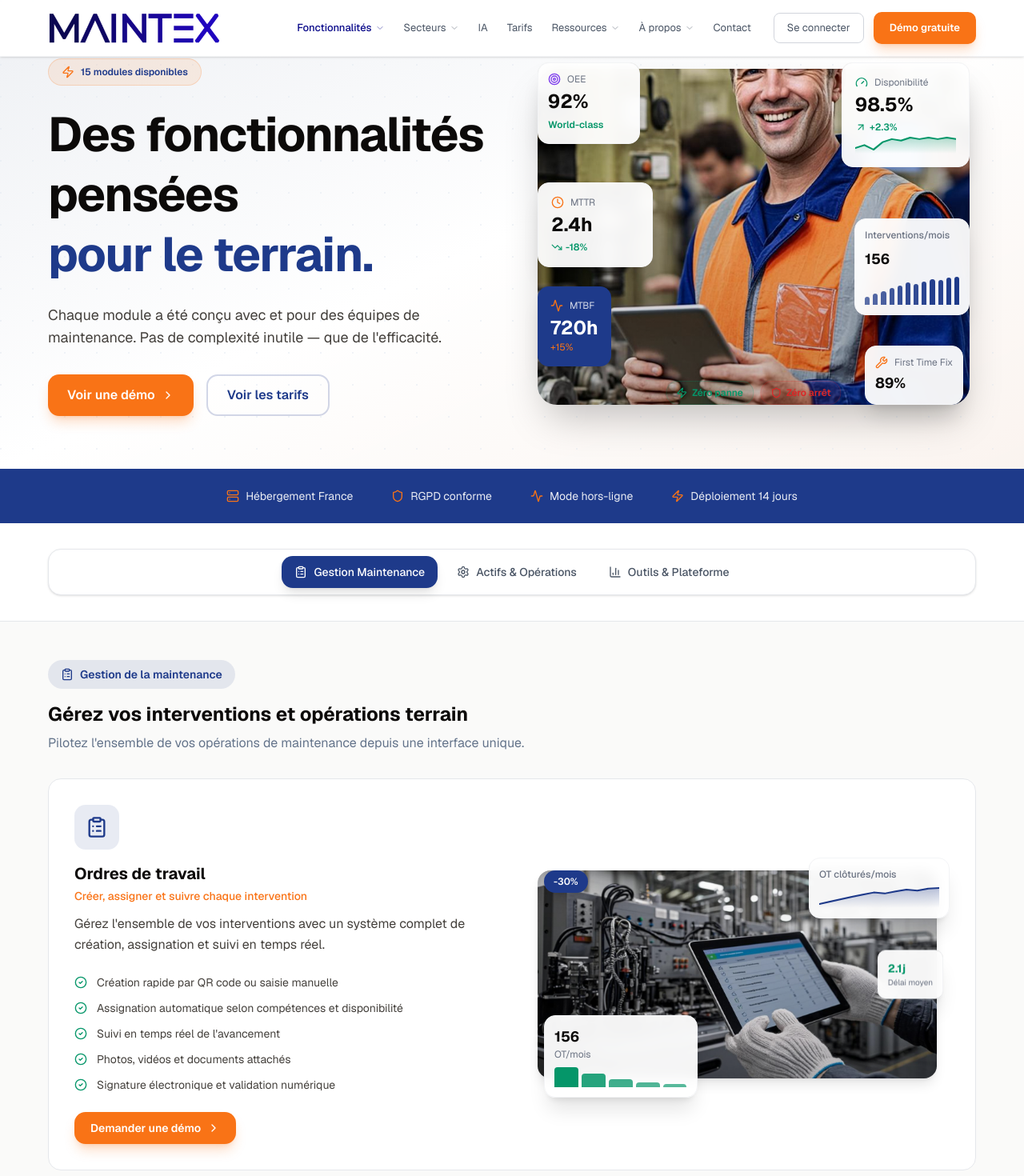
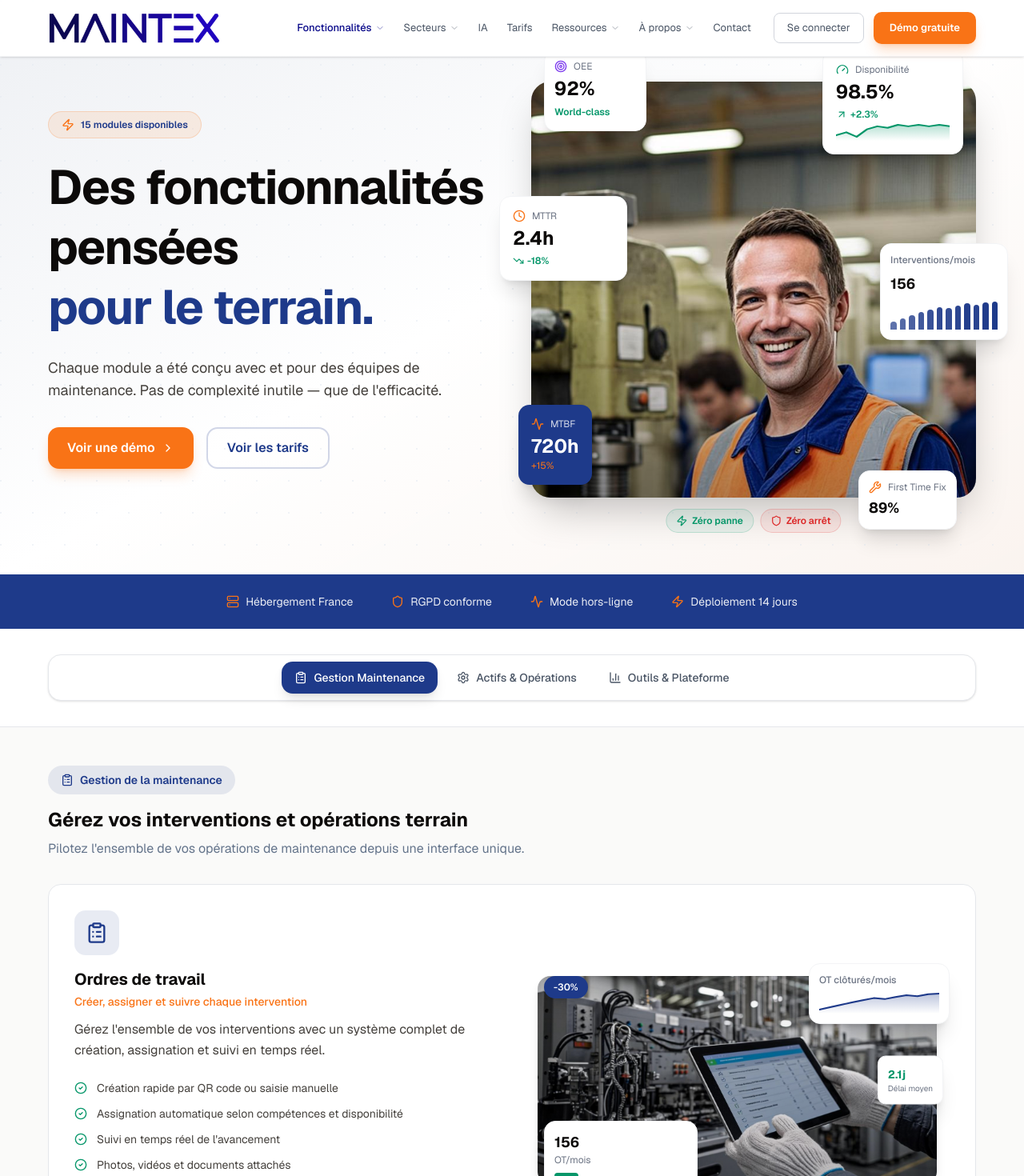
Before and after one commit to barryab12/site-maintex-koro, a Next.js app: page /fonctionnalites in a window 1280 px wide. Shown: the top 1470 px of the page at 80% size. Built offline with nearby package versions, Linux system fonts and the light colour scheme.

Commit message:
c11d35b0-e22b-4f9d-ad85-17bdfa4bcf77

```diff
--- a/src/app/fonctionnalites/page.tsx
+++ b/src/app/fonctionnalites/page.tsx
@@ -512,13 +512,13 @@ export default function FonctionnalitesPage() {
             </div>
 
             {/* Top Right - Line Chart Card */}
-            <div className="absolute top-2 right-0 bg-white/95 backdrop-blur-sm rounded-xl p-3 shadow-xl w-44 z-10 border border-gray-100">
+            <div className="absolute top-2 right-0 bg-white rounded-xl p-3 shadow-xl w-44 z-10 border border-gray-100">
               <div className="text-xs text-gray-500 mb-1 font-medium">{kpiData.chartLabel}</div>
               <MiniLineChartInline data={kpiData.chartData} color={feature.highlight ? '#F97316' : '#1E3A8A'} height={30} />
             </div>
 
             {/* Bottom Left - KPI Card with Bar Chart */}
-            <div className="absolute bottom-0 left-6 bg-white/95 backdrop-blur-sm rounded-xl p-3 shadow-xl w-48 z-10 border border-gray-100">
+            <div className="absolute bottom-0 left-6 bg-white rounded-xl p-3 shadow-xl w-48 z-10 border border-gray-100">
               {kpiData.kpis[0] && (
                 <div className="flex items-center gap-3 mb-2">
                   <div>
@@ -542,7 +542,7 @@ export default function FonctionnalitesPage() {
 
             {/* Right Middle - Additional KPI */}
             {kpiData.kpis[1] && (
-              <div className="absolute right-2 top-1/2 -translate-y-1/2 bg-white/95 backdrop-blur-sm rounded-lg p-3 shadow-xl z-10 border border-gray-100">
+              <div className="absolute right-2 top-1/2 -translate-y-1/2 bg-white rounded-lg p-3 shadow-xl z-10 border border-gray-100">
                 <div className={`text-sm font-bold ${kpiData.kpis[1].trend?.includes('-') ? 'text-[#059669]' : 'text-[#0C0A09]'}`}>
                   {kpiData.kpis[1].value}
                 </div>
@@ -594,20 +594,21 @@ export default function FonctionnalitesPage() {
             </div>
 
             {/* Hero Photo with Floating KPIs and Graphs */}
-            <div className="hidden lg:block relative py-4 px-2">
-              <div className="relative rounded-3xl overflow-hidden shadow-2xl w-full h-[420px]">
+            <div className="hidden lg:block relative py-8">
+              {/* Main Image Container */}
+              <div className="relative rounded-3xl overflow-visible shadow-2xl w-full h-[520px]">
                 <Image
                   src="/images/hero-fonctionnalites.jpg"
                   alt="Technicien maintenance avec tablette devant machine industrielle"
                   fill
-                  className="object-cover"
+                  className="object-cover object-top rounded-3xl"
                   priority
                 />
-                <div className="absolute inset-0 bg-gradient-to-t from-black/20 to-transparent" />
+                <div className="absolute inset-0 bg-gradient-to-t from-black/30 via-transparent to-transparent rounded-3xl" />
               </div>
 
-              {/* Top Left - OEE Badge */}
-              <div className="absolute top-2 left-2 bg-white/95 backdrop-blur-sm rounded-xl p-3 shadow-xl w-32 z-10 border border-gray-100">
+              {/* Top Left - OEE Badge - overlapping */}
+              <div className="absolute -top-2 left-4 bg-white rounded-xl p-3 shadow-xl w-32 z-10 border border-gray-100">
                 <div className="flex items-center gap-2 mb-1">
                   <Target className="w-4 h-4 text-[#7C3AED]" />
                   <span className="text-xs text-gray-500">OEE</span>
@@ -616,8 +617,8 @@ export default function FonctionnalitesPage() {
                 <span className="text-xs text-[#059669] font-semibold">World-class</span>
               </div>
 
-              {/* Top Right - Disponibilité with Chart */}
-              <div className="absolute top-2 right-2 bg-white/95 backdrop-blur-sm rounded-xl p-4 shadow-xl w-40 z-10 border border-gray-100">
+              {/* Top Right - Disponibilité with Chart - overlapping */}
+              <div className="absolute -top-2 right-4 bg-white rounded-xl p-4 shadow-xl w-44 z-10 border border-gray-100">
                 <div className="flex items-center gap-2 mb-1">
                   <Gauge className="w-4 h-4 text-[#059669]" />
                   <span className="text-xs text-gray-500">Disponibilité</span>
@@ -630,8 +631,8 @@ export default function FonctionnalitesPage() {
                 <MiniLineChartInline data={[92, 94, 91, 96, 98, 97, 99, 98, 99, 98, 99, 98]} color="#059669" height={25} />
               </div>
 
-              {/* Middle Left - MTTR Card */}
-              <div className="absolute left-2 top-[35%] bg-white/95 backdrop-blur-sm rounded-xl p-4 shadow-xl w-36 z-10 border border-gray-100">
+              {/* Middle Left - MTTR Card - overlapping */}
+              <div className="absolute left-0 top-[30%] -translate-x-1/4 bg-white rounded-xl p-4 shadow-xl w-40 z-10 border border-gray-100">
                 <div className="flex items-center gap-2 mb-1">
                   <Clock className="w-4 h-4 text-[#F97316]" />
                   <span className="text-xs text-gray-500">MTTR</span>
@@ -643,15 +644,15 @@ export default function FonctionnalitesPage() {
                 </div>
               </div>
 
-              {/* Middle Right - Bar Chart */}
-              <div className="absolute right-2 top-[45%] bg-white/95 backdrop-blur-sm rounded-xl p-3 shadow-xl w-36 z-10 border border-gray-100">
+              {/* Middle Right - Bar Chart - overlapping */}
+              <div className="absolute right-0 top-[40%] translate-x-1/4 bg-white rounded-xl p-3 shadow-xl w-40 z-10 border border-gray-100">
                 <div className="text-xs text-gray-500 mb-2 font-medium">Interventions/mois</div>
                 <div className="text-lg font-bold text-[#0C0A09] mb-2">156</div>
                 <MiniBarChartInline data={[45, 62, 78, 95, 110, 125, 118, 132, 145, 138, 152, 156]} color="#1E3A8A" height={35} />
               </div>
 
-              {/* Bottom Left - MTBF */}
-              <div className="absolute bottom-16 left-2 bg-[#1E3A8A] text-white rounded-xl p-4 shadow-xl z-10">
+              {/* Bottom Left - MTBF - overlapping */}
+              <div className="absolute bottom-12 -left-4 bg-[#1E3A8A] text-white rounded-xl p-4 shadow-xl z-10">
                 <div className="flex items-center gap-2 mb-1">
                   <Activity className="w-4 h-4 text-[#F97316]" />
                   <span className="text-xs text-white/80">MTBF</span>
@@ -660,8 +661,8 @@ export default function FonctionnalitesPage() {
                 <div className="text-xs text-[#F97316]">+15%</div>
               </div>
 
-              {/* Bottom Right - FTFR */}
-              <div className="absolute bottom-4 right-4 bg-white/95 backdrop-blur-sm rounded-xl p-3 shadow-xl z-10 border border-gray-100">
+              {/* Bottom Right - FTFR - overlapping */}
+              <div className="absolute -bottom-2 right-6 bg-white rounded-xl p-3 shadow-xl z-10 border border-gray-100">
                 <div className="flex items-center gap-2 mb-1">
                   <Wrench className="w-4 h-4 text-[#F97316]" />
                   <span className="text-xs text-gray-500">First Time Fix</span>
@@ -670,7 +671,7 @@ export default function FonctionnalitesPage() {
               </div>
 
               {/* Bottom Center - Zero Badges */}
-              <div className="absolute bottom-4 left-1/2 -translate-x-1/2 flex gap-2 z-10">
+              <div className="absolute -bottom-3 left-1/2 -translate-x-1/2 flex gap-2 z-10">
                 <ZeroBadge text="Zéro panne" icon={Zap} color="#059669" size="sm" />
                 <ZeroBadge text="Zéro arrêt" icon={Shield} color="#DC2626" size="sm" />
               </div>
```
